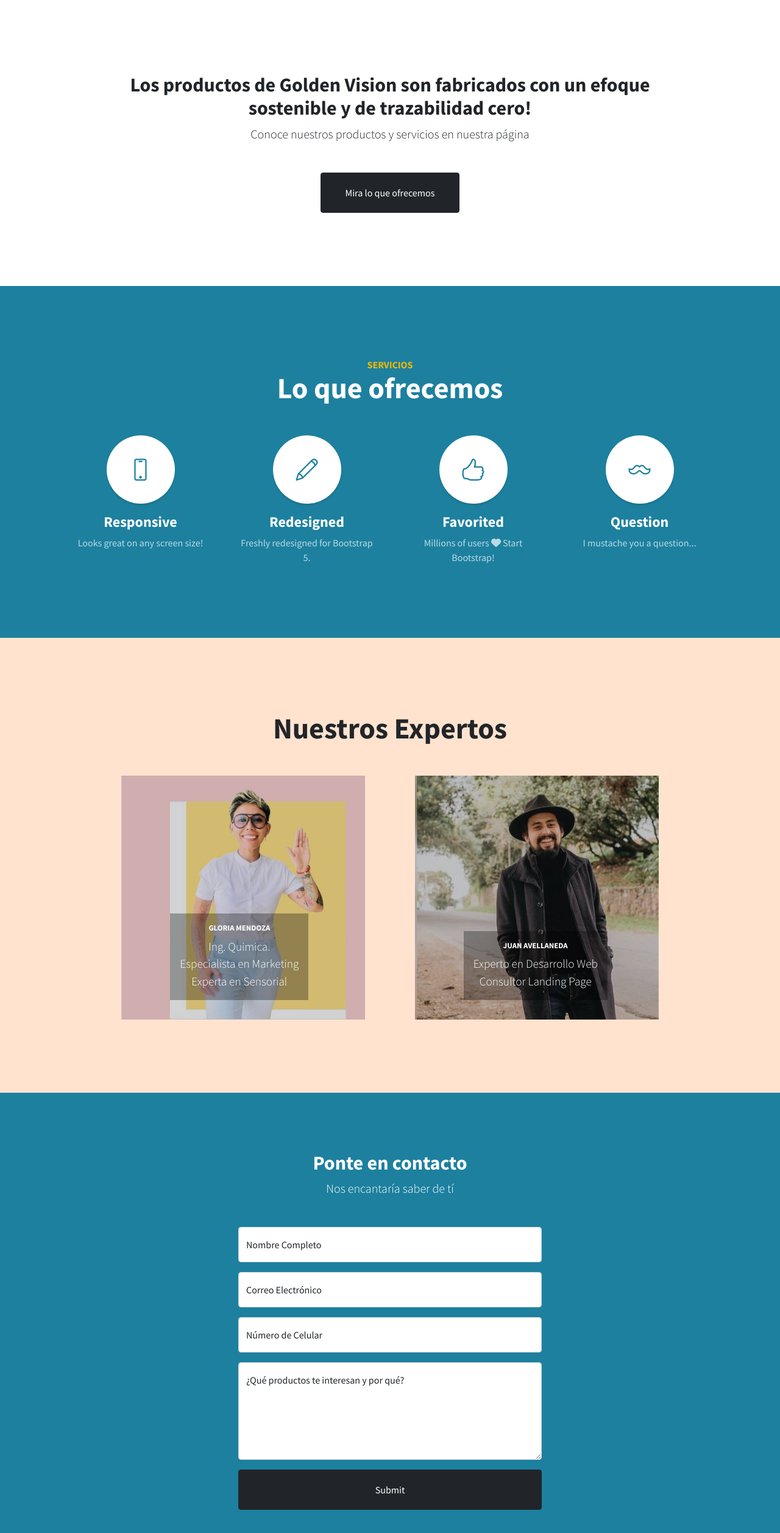
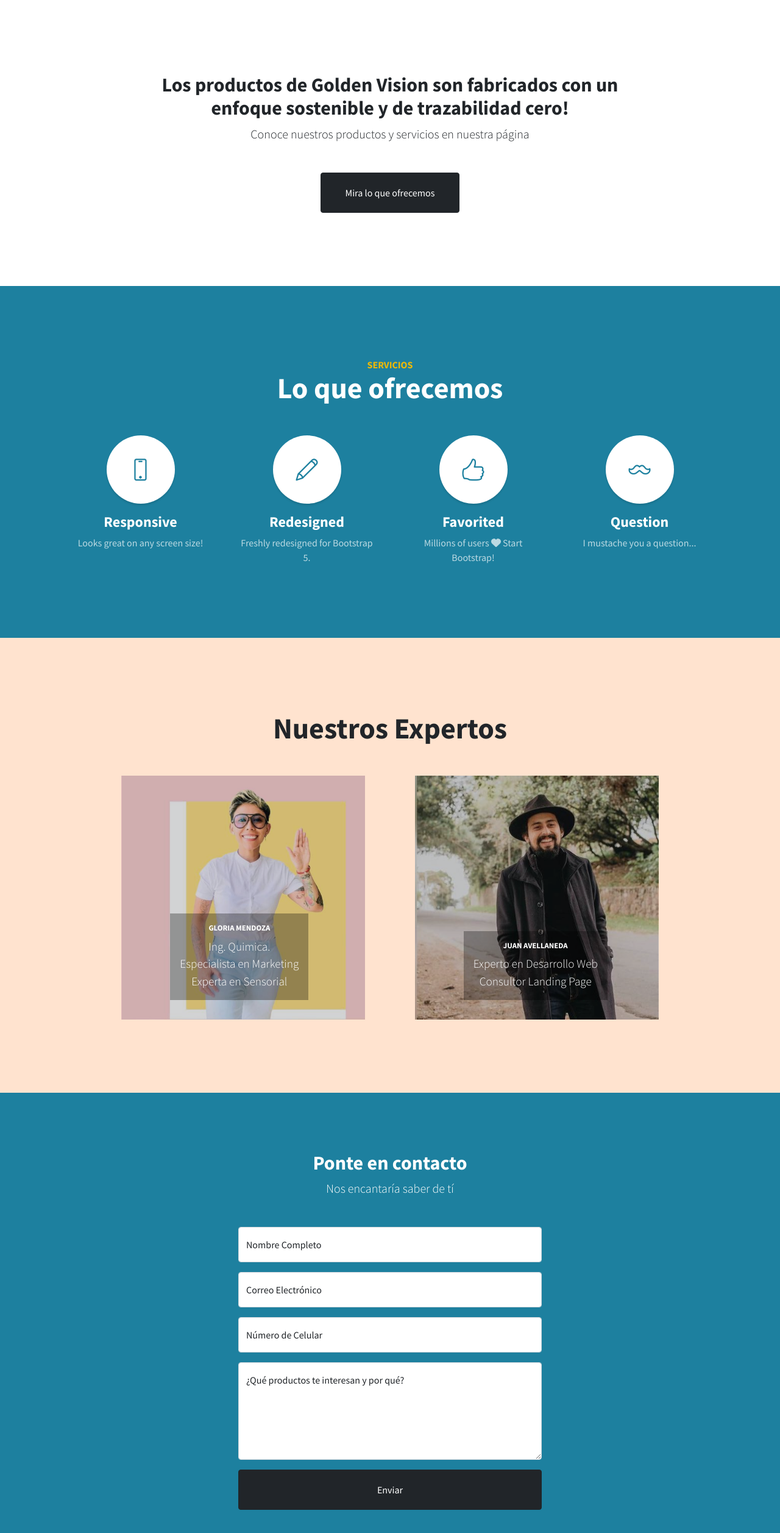
Before and after one commit to habartolom/golden-vision-landing-page, a plain HTML site: page index.html in a window 1280 px wide. Shown: the part 800-3314 px from the top of the page at 61% size. Drawn offline with nearby package versions, Linux system fonts and the light colour scheme; some icons are missing.

Commit message:
Submit button

```diff
--- a/index.html
+++ b/index.html
@@ -45,7 +45,7 @@
         <div class="container px-4 px-lg-5 text-center">
             <div class="row gx-4 gx-lg-5 justify-content-center">
                 <div class="col-lg-10">
-                    <h2>Los productos de Golden Vision son fabricados con un efoque sostenible y de trazabilidad cero!</h2>
+                    <h2>Los productos de Golden Vision son fabricados con un enfoque sostenible y de trazabilidad cero!</h2>
                     <p class="lead mb-5">
                         Conoce nuestros productos y servicios en nuestra página
                     </p>
@@ -201,7 +201,7 @@
                             <div class="text-center text-danger mb-3">Error sending message!</div>
                         </div>
                         <!-- Submit Button-->
-                        <div class="d-grid"><button class="btn btn-xl btn-dark" id="submitButton" type="submit">Submit</button></div>
+                        <div class="d-grid"><button class="btn btn-xl btn-dark" id="submitButton" type="submit">Enviar</button></div>
                     </form>
                 </div>
             </div>
```
